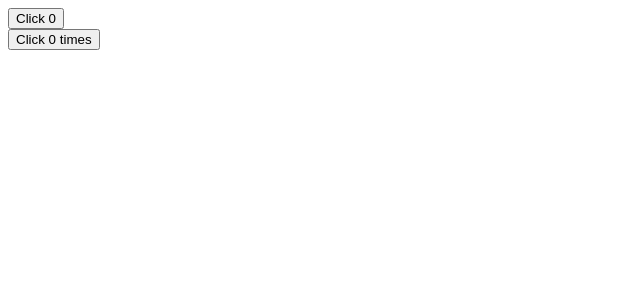
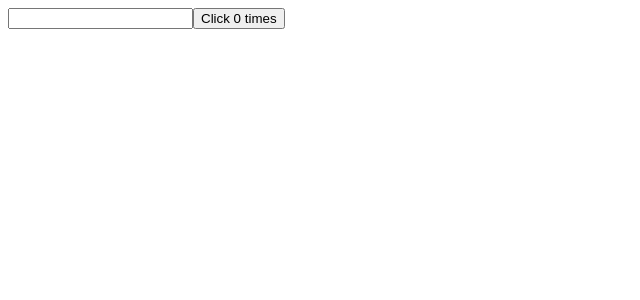
Before and after one commit to Abdulxoliq-1030/react-lesson-functional-component, a React (Create React App) app: page / in a window 1280 px wide. Shown: the top 300 px of the page, without its empty margins (0-640 px from the left). Built offline with nearby package versions, Linux system fonts and the light colour scheme.

Commit message:
conditionally run effects

```diff
--- a/src/app.jsx
+++ b/src/app.jsx
@@ -5,7 +5,7 @@
 function App() {
   return (
     <>
-      <ClassCounterOne />
+      {/* <ClassCounterOne /> */}
       <HookCounterOne />
     </>
   );
--- a/src/components/class-counter-one.jsx
+++ b/src/components/class-counter-one.jsx
@@ -6,6 +6,7 @@
 
     this.state = {
       count: 0,
+      name: "",
     };
   }
 
@@ -14,12 +15,22 @@
   }
 
   componentDidUpdate(prevProps, prevState) {
-    document.title = `Clicked ${this.state.count} times`;
+    if (prevState.count !== this.state.count) {
+      console.log("Updating document title");
+      document.title = `Clicked ${this.state.count} times`;
+    }
   }
 
   render() {
     return (
       <div>
+        <input
+          type="text"
+          value={this.state.name}
+          onChange={(e) => {
+            this.setState({ name: e.target.value });
+          }}
+        />
         <button onClick={() => this.setState({ count: this.state.count + 1 })}>
           Click {this.state.count}
         </button>
--- a/src/components/hook-counter-one.jsx
+++ b/src/components/hook-counter-one.jsx
@@ -2,13 +2,20 @@
 
 function HookCounterOne() {
   const [count, setCount] = useState(0);
+  const [name, setName] = useState("");
 
   useEffect(() => {
+    console.log(`useEffect - Updating document title`);
     document.title = `You clicked ${count} times`;
-  });
+  }, [count]);
 
   return (
     <div>
+      <input
+        type="text"
+        value={name}
+        onChange={(e) => setName(e.target.value)}
+      />
       <button onClick={() => setCount(count + 1)}>Click {count} times</button>
     </div>
   );
```
